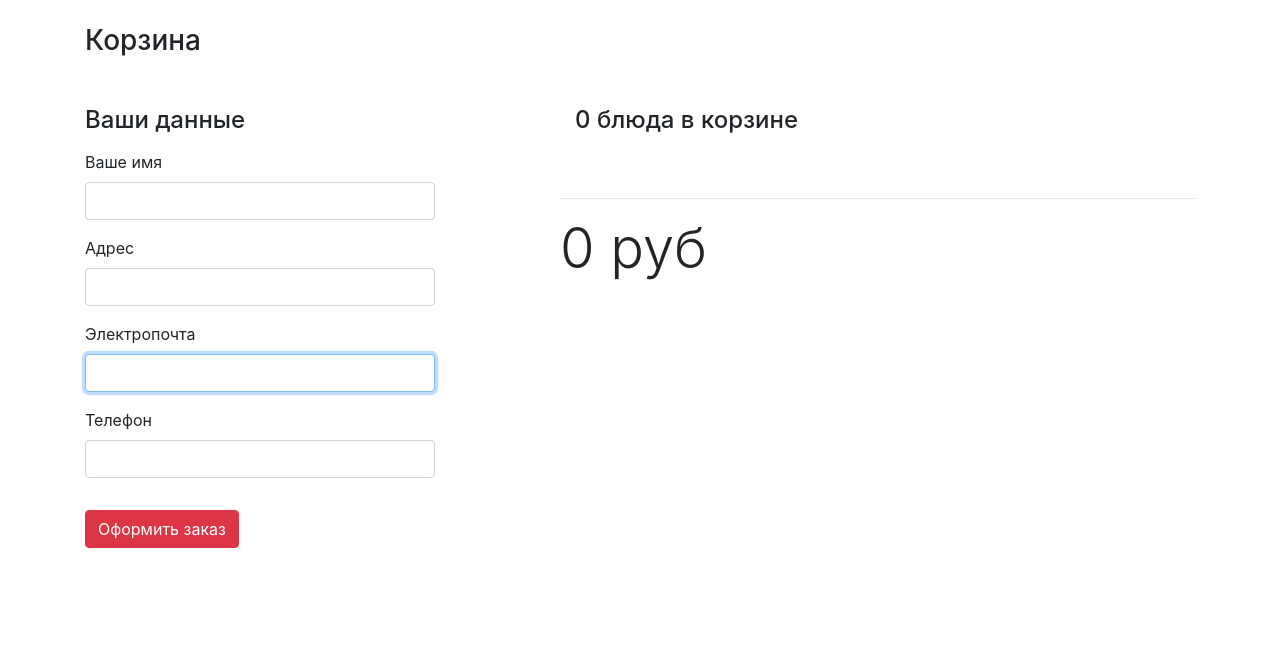
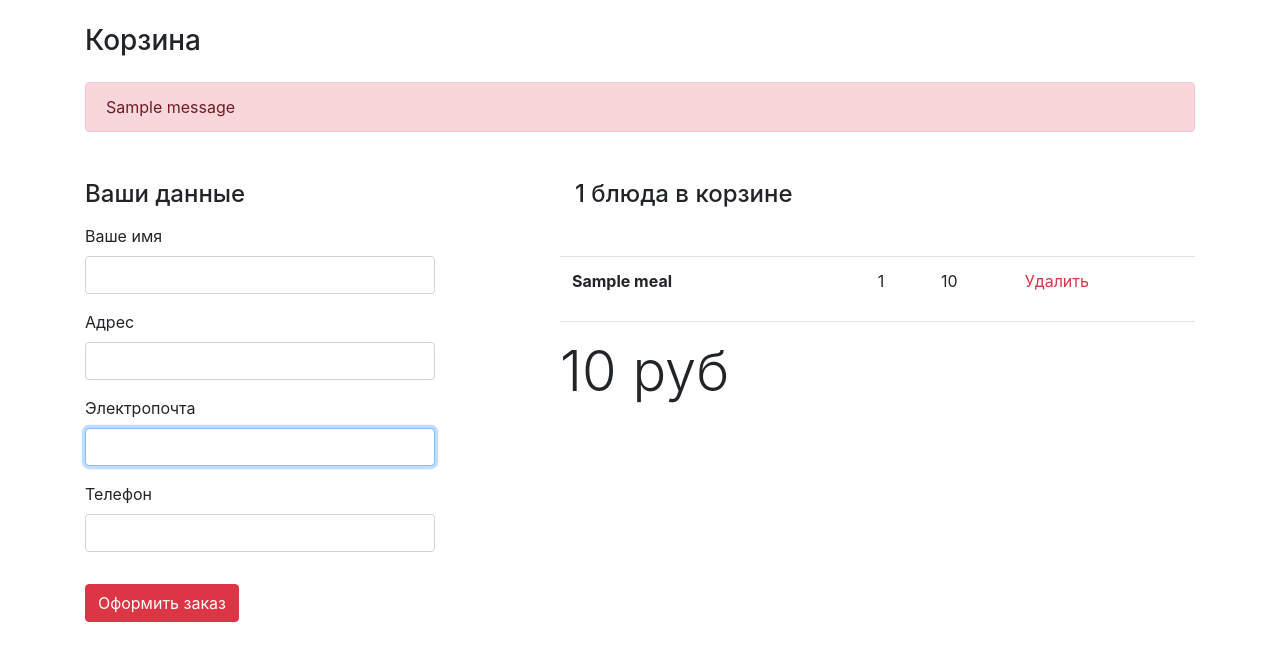
Before and after one commit to juliaolkhovyk/flask-food-delivery, a Flask app: page /cart/ in a window 1280 px wide. Shown: the part 64-733 px from the top of the page. Run offline with Flask 2, Linux system fonts and the light colour scheme; tables that the repository leaves empty hold one stand-in row (values such as "Sample post"); one stand-in notice (Sample message) is shown; some libraries are stand-ins or nearby versions.

Commit message:
add flask messaging

```diff
--- a/app/templates/base.html
+++ b/app/templates/base.html
@@ -5,6 +5,14 @@
   <meta charset="UTF-8">
   <title>{{ title }}</title>
   <link rel="stylesheet" type="text/css" href="{{ url_for('static', filename='css/style.css') }}" >
+  <script src="https://ajax.googleapis.com/ajax/libs/jquery/3.4.1/jquery.min.js"></script>
+  <script>
+    $(document).ready(function(){
+    $(".message_flash").click(function(){
+      $(this).hide();
+    });
+  });
+  </script>
   <link rel="stylesheet" href="https://stackpath.bootstrapcdn.com/bootstrap/4.3.1/css/bootstrap.min.css" integrity="sha384-ggOyR0iXCbMQv3Xipma34MD+dH/1fQ784/j6cY/iJTQUOhcWr7x9JvoRxT2MZw1T" crossorigin="anonymous">
 </head>
 <body>
--- a/app/templates/cart.html
+++ b/app/templates/cart.html
@@ -3,12 +3,13 @@
 
   <main class="container">
     <h1 class="h3 my-4">Корзина</h1>
-    <!--<div id="my-alert" class="alert alert-warning alert-dismissible fade show hide" role="alert">
-      Блюдо удалено из корзины
-      <button type="button" class="close" data-dismiss="alert" aria-label="Close">
-        <span aria-hidden="true">&times;</span>
-    </button>
-    </div>-->
+    {% with messages = get_flashed_messages() %}
+    {% if messages %}
+      {% for message in messages %}
+        <div class="message_flash alert alert-danger fade show hide mt-4">{{ message }}</div>
+      {% endfor %}
+    {% endif %}
+    {% endwith %}
 
     <div class="row mt-5">
 
--- a/app/views.py
+++ b/app/views.py
@@ -36,6 +36,8 @@
     session.modified = True
     for items in session.get('cart'):
         freq[items] = session.get('cart').count(items)
+    meal = Meal.query.filter_by(id=id).first()
+    flash('Блюдо {} добавлено в корзину'.format(meal.title))
     return redirect(url_for('main'))
 
 @app.route('/deletefromcart/<int:id>')
@@ -46,6 +48,8 @@
     session['cart'] = new_cart
     session.modified = True
     del freq[id]
+    meal = Meal.query.filter_by(id=id).first()
+    flash('Блюдо {} удалено с корзины'.format(meal.title))
     return redirect(url_for('cart', items=freq))
 
 @app.route('/cart/', methods=['GET','POST'])
@@ -92,9 +96,9 @@
         print(form.inputEmail.data)
         print(form.inputPassword.data)
         if user is None or not user.password_valid(form.inputPassword.data):
-            flash('Invalid email or password')
             return redirect(url_for('login'))
         login_user(user)
+        flash('Вы успешно вошли в свой аккаунт')
         return redirect(url_for('account'))
     return render_template("auth.html", form=form, title='Stepik delivery')
 
```
Also changed, not shown: app/templates/account.html (+7 -1 lines), app/templates/main.html (+7 -0 lines).
